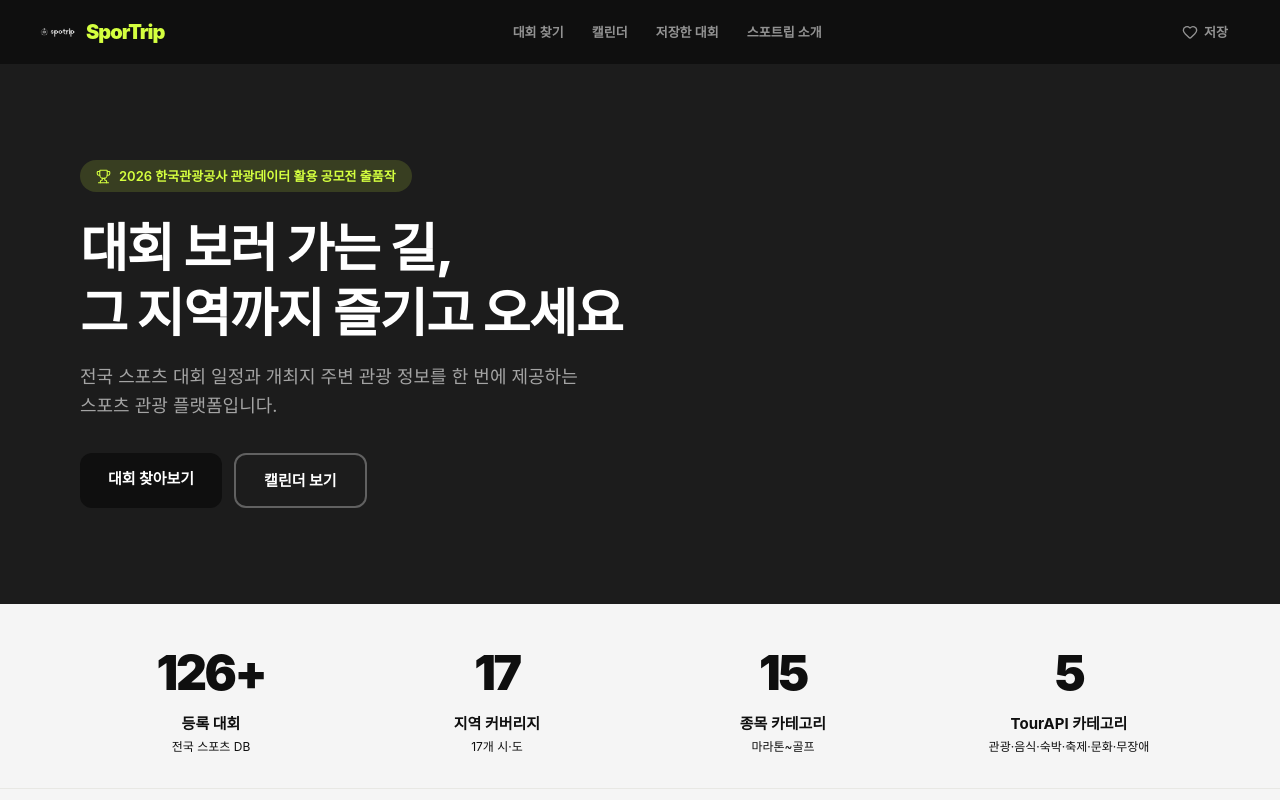
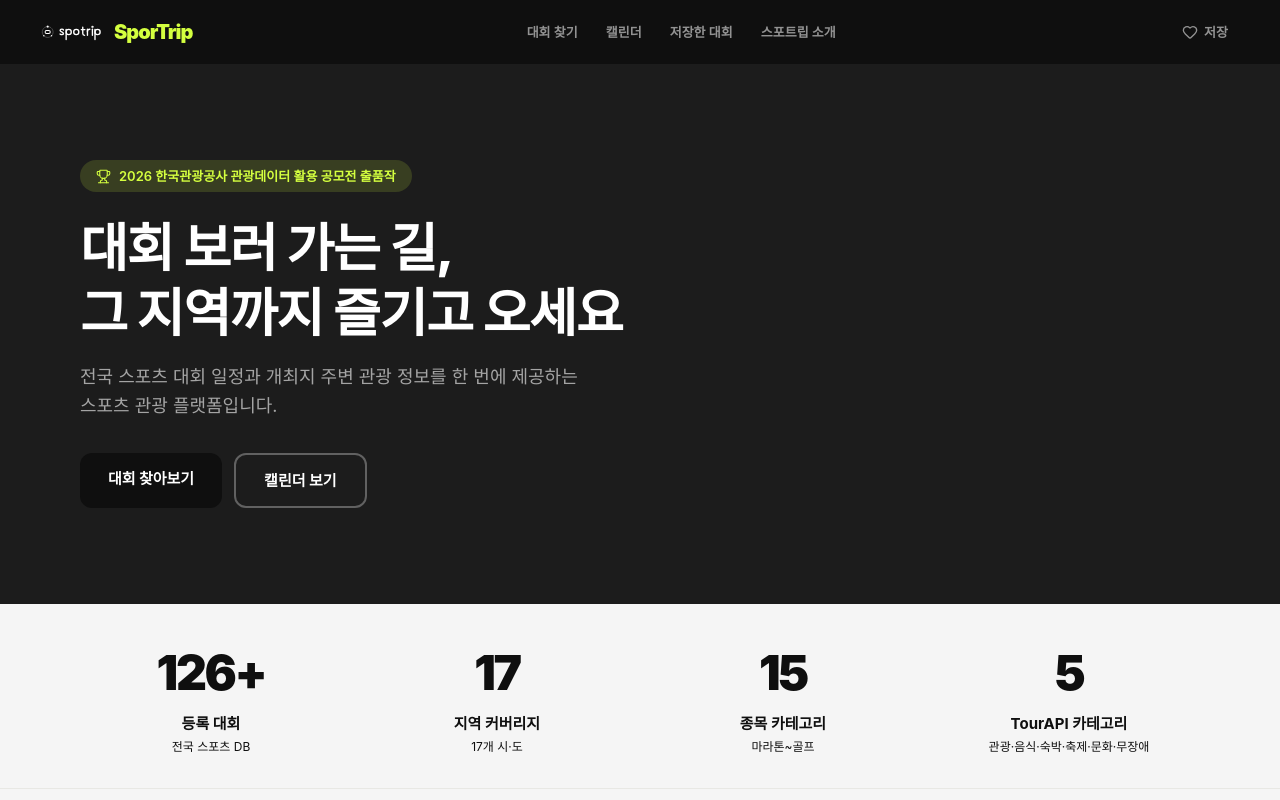
Before and after one commit to ljw22112/sportrip-v2, a Next.js app: page /about in a window 1280 px wide. Shown: the top 800 px of the page. Built offline with nearby package versions, Linux system fonts and the light colour scheme; a web font is replaced by a local one.

Commit message:
fix: 헤더·푸터 스포트립 로고 크기 확대

```diff
--- a/src/app/page.tsx
+++ b/src/app/page.tsx
@@ -190,8 +190,8 @@ export default function HomePage() {
           <div className="max-w-[1760px] mx-auto px-5 md:px-10 py-8 flex flex-wrap gap-6 items-start">
             <div>
               <div className="flex items-center gap-2 mb-3">
-                <img src="/logo.svg" alt="" className="h-14 w-14 brightness-0 invert"/>
-                <span className="font-black text-[28px] text-white tracking-[-0.05em]">스포트립</span>
+                <img src="/logo.svg" alt="" className="h-24 w-24 brightness-0 invert"/>
+                <span className="font-black text-[36px] text-white tracking-[-0.05em]">스포트립</span>
               </div>
               <p className="text-[12px]">SporTrip · 2026 관광데이터 활용 공모전</p>
               <p className="text-[12px] mt-1">출처: ⓒ한국관광공사</p>
--- a/src/components/layout/Header.tsx
+++ b/src/components/layout/Header.tsx
@@ -32,7 +32,7 @@ export function Header({ showSearch=false }: { showSearch?: boolean }) {
       <div className="max-w-[1760px] mx-auto px-5 md:px-10">
         <div className="flex items-center h-16 gap-6">
           <Link href="/" className="flex-shrink-0 flex items-center gap-2.5">
-            <Image src="/logo.svg" alt="SporTrip" width={36} height={36} priority className="h-9 w-9 brightness-0 invert"/>
+            <Image src="/logo.svg" alt="SporTrip" width={64} height={64} priority className="h-16 w-16 brightness-0 invert"/>
             <span className="font-black text-[20px] tracking-[-0.05em]"
               style={{color:'#D4FF3F'}}>SporTrip</span>
           </Link>
```
